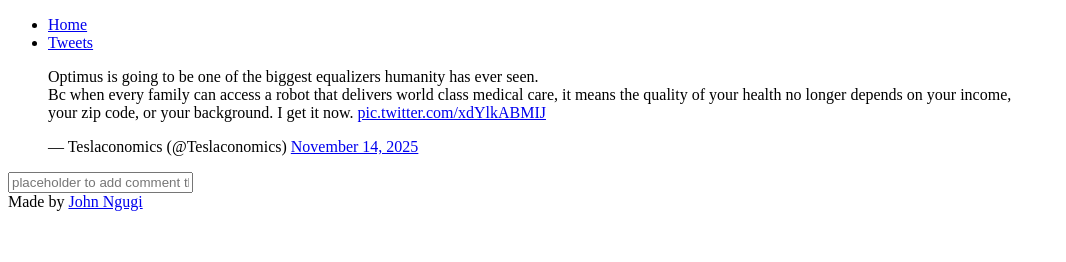
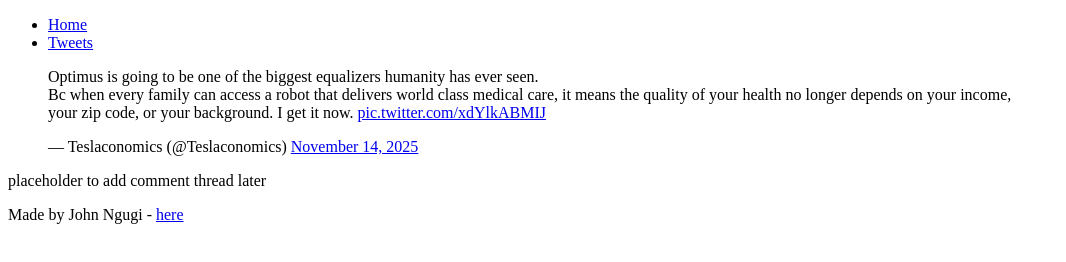
Before and after one commit to John51775/My_First_Portfolio, a plain HTML site: page html_basic/tweets.html in a window 1280 px wide. Shown: the whole page, without its empty margins (0-1066 px from the left). Drawn offline with Linux system fonts and the light colour scheme.

Commit message:
Fix structure for header, main, aside and footer

```diff
--- a/html_basic/tweets.html
+++ b/html_basic/tweets.html
@@ -25,8 +25,8 @@
             <a href="https://twitter.com/Teslaconomics/status/1989465844943130819?ref_src=twsrc%5Etfw">November 14, 2025</a></blockquote>
 
          </article>
-         <aside><input type="text" placeholder="placeholder to add comment thread later"></aside>
+         <aside><p>placeholder to add comment thread later</p></aside>
  </main>
- <footer>Made by <a href="https://efficientsolutions.co.ke/" target="_blank">John Ngugi</a></footer>
+ <footer>Made by John Ngugi - <a href="https://efficientsolutions.co.ke/" target="_blank">here</a></footer>
         </body>
 </html>
```
Also changed, not shown: html_basic/index.html (+2 -2 lines).
